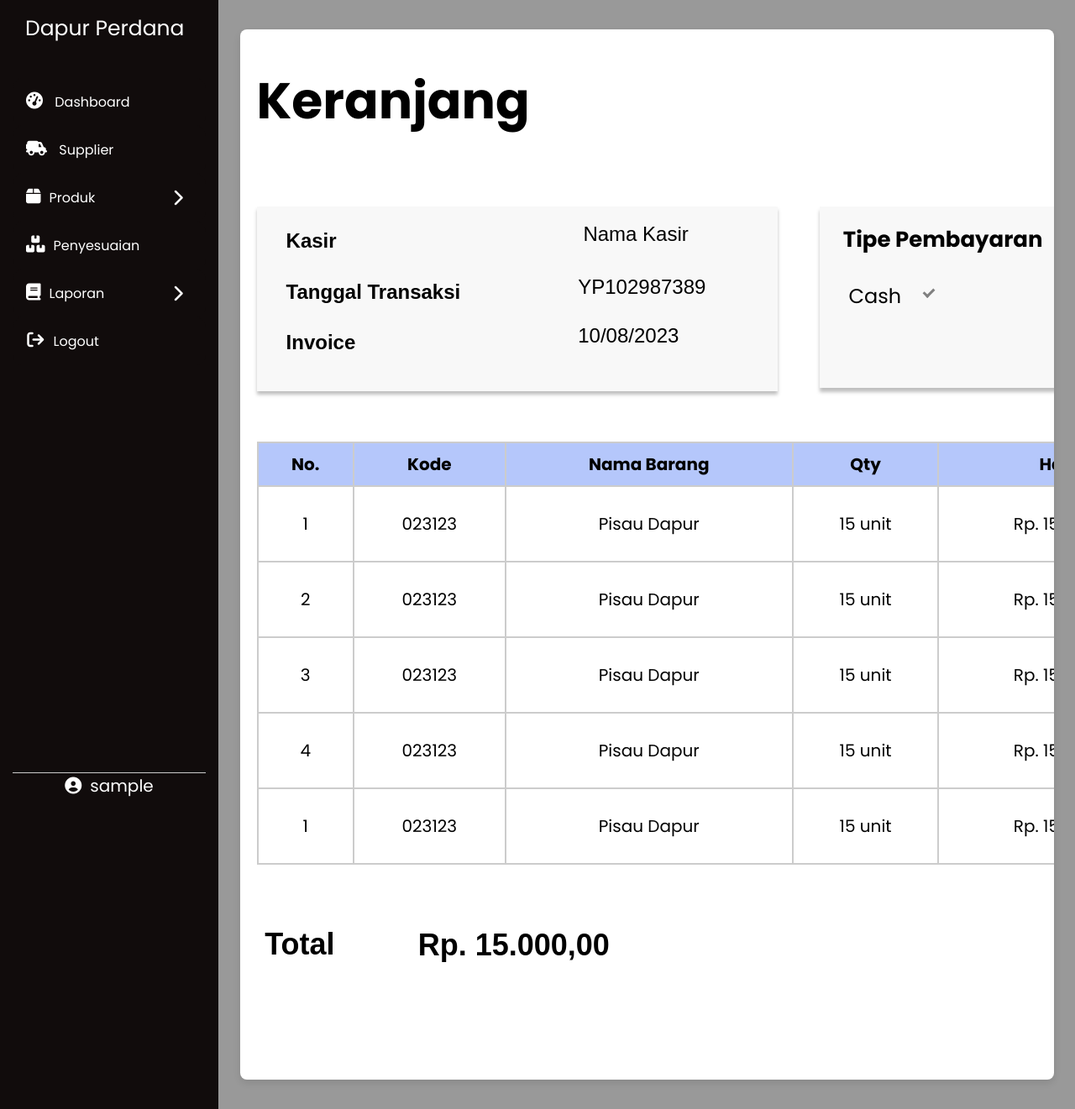
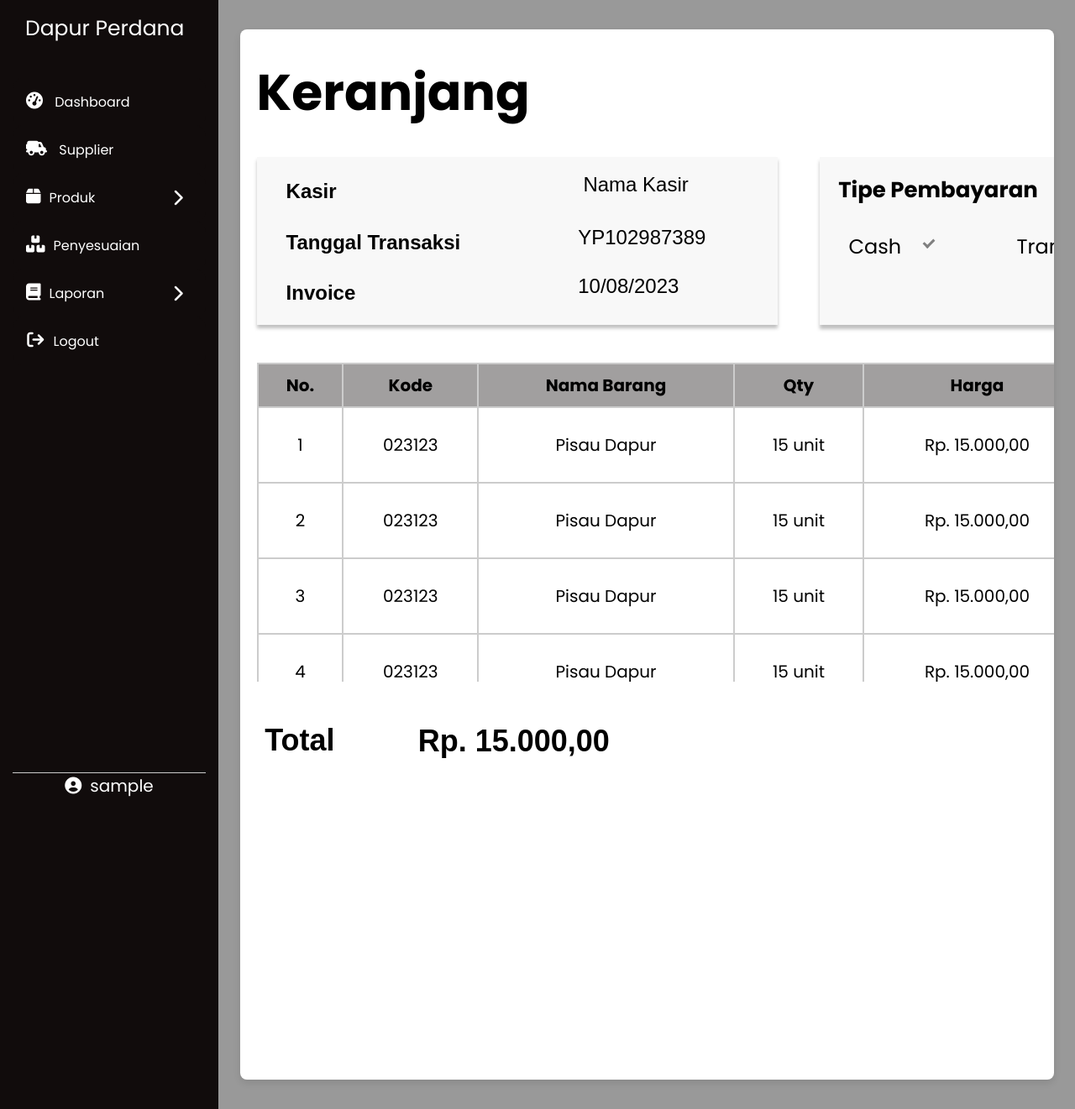
Before and after one commit to zenocrife/tokodapurperdana, a PHP site: page /keranjang.php in a window 1280 px wide. Shown: the whole page at 84% size. Run offline with PHP 8.4, Linux system fonts and the light colour scheme; the visitor is signed in with stand-in values (Sample User, id 1).

Commit message:
perbaikan scroll + table keranjang

```diff
--- a/keranjangstyle.css
+++ b/keranjangstyle.css
@@ -163,54 +163,9 @@
   background: #999999;
   margin: 0px;
 }
-
-.main h1 {
-  color: #11101d;
-  font-size: 40px;
-  text-align: center;
-}
-
-.title-filter-search {
-  display: flex;
-  align-items: center;
-  justify-content: space-between;
-  margin-bottom: 20px;
-}
-
-.title-filter-search h2 {
-  margin: 0;
-  font-size: 24px;
-}
-
-.filter-search {
-  display: flex;
-  align-items: center;
-}
-
-.filter-search select,
-.filter-search input {
-  margin-left: 10px;
-  padding: 8px;
-  border: 1px solid #ccc;
-  border-radius: 15px;
-  background-color: #a5a5a77a;
-}
-
-.filter-search select {
-  width: 200px;
-}
-
-.filter-search input {
-  width: 400px;
-}
-
-.filter-search input::placeholder {
-  color: #fff;
-}
-
 .table-wrapper {
   overflow-y: auto;
-  max-height: 660px;
+  max-height: 400px;
 }
 
 .table {
@@ -244,8 +199,8 @@
 
 .table thead {
   position: sticky;
-  top: 0;
-  background-color: #4070f463;
+  top : -1px;
+  background-color: #a19f9f;
   z-index: 1;
 }
 
@@ -753,8 +708,8 @@
   position: relative;
   grid-template-columns: 0.8fr 0.9fr 0.8fr;
   grid-template-rows: 0.5fr 0.6fr 1.8fr 0.6fr;
-  gap: 20px 50px;
-  top:20px
+  gap: 5px 50px;
+  top:10px
 }
 .grid_container * {
   position: relative;
@@ -772,7 +727,7 @@
   grid-area: 2 / 1 / 3 / 2;
   background: rgba(217, 217, 217, 0.2);
   width: 620px;
-  height: 220px;
+  height: 200px;
   position: relative;
   box-shadow: 0px 4px 4px 0px rgba(0, 0, 0, 0.25);
   overflow: hidden;
@@ -780,8 +735,8 @@
 .item-pembayaran{
   grid-area:2 / 2 / 3 / 3;
   background: rgba(217, 217, 217, 0.2);
-  width: 500px;
-  height: 216px;
+  width: 400px;
+  height: 200px;
   position: relative;
   box-shadow: 0px 5px 4px 0px rgba(0, 0, 0, 0.25);
   overflow: hidden;
@@ -789,25 +744,26 @@
 .item-cash{
   grid-area: 2 / 3 / 3 / 4;
   background: rgba(217, 217, 217, 0.2);
-  width: 420px;
-  height: 216px;
+  width: 340px;
+  height: 200px;
   position: relative;
   box-shadow: 0px 4px 4px 0px rgba(0, 0, 0, 0.25);
   overflow: hidden;
 }
 .item-total{
   grid-area: 4 / 1 / 5 / 4;
-  top:30px;
+  top:20px;
 }
 .item-button{
   grid-area: 4 / 3 / 5 / 4;
-  top:30px;
+  top:20px;
   right:120px;
   align-items: right;
 }
 .item-table{
   grid-area: 3 / 1 / 4 / 4;
   margin-top: 20px;
+  align-items: center;
 }
 .teksCashTitle{
   color: #000000;
@@ -905,7 +861,7 @@
 }
 .selesai-button{
   width: 200px;
-  height: 91px;
+  height: 80px;
   left: 247px;
   background-color: #188905;
   position: absolute;
@@ -914,7 +870,7 @@
 }
 .batal-button {
   width: 202px;
-  height: 92px;
+  height: 80px;
   left: 0;
   background-color: #f53939;
   position: absolute;
```
